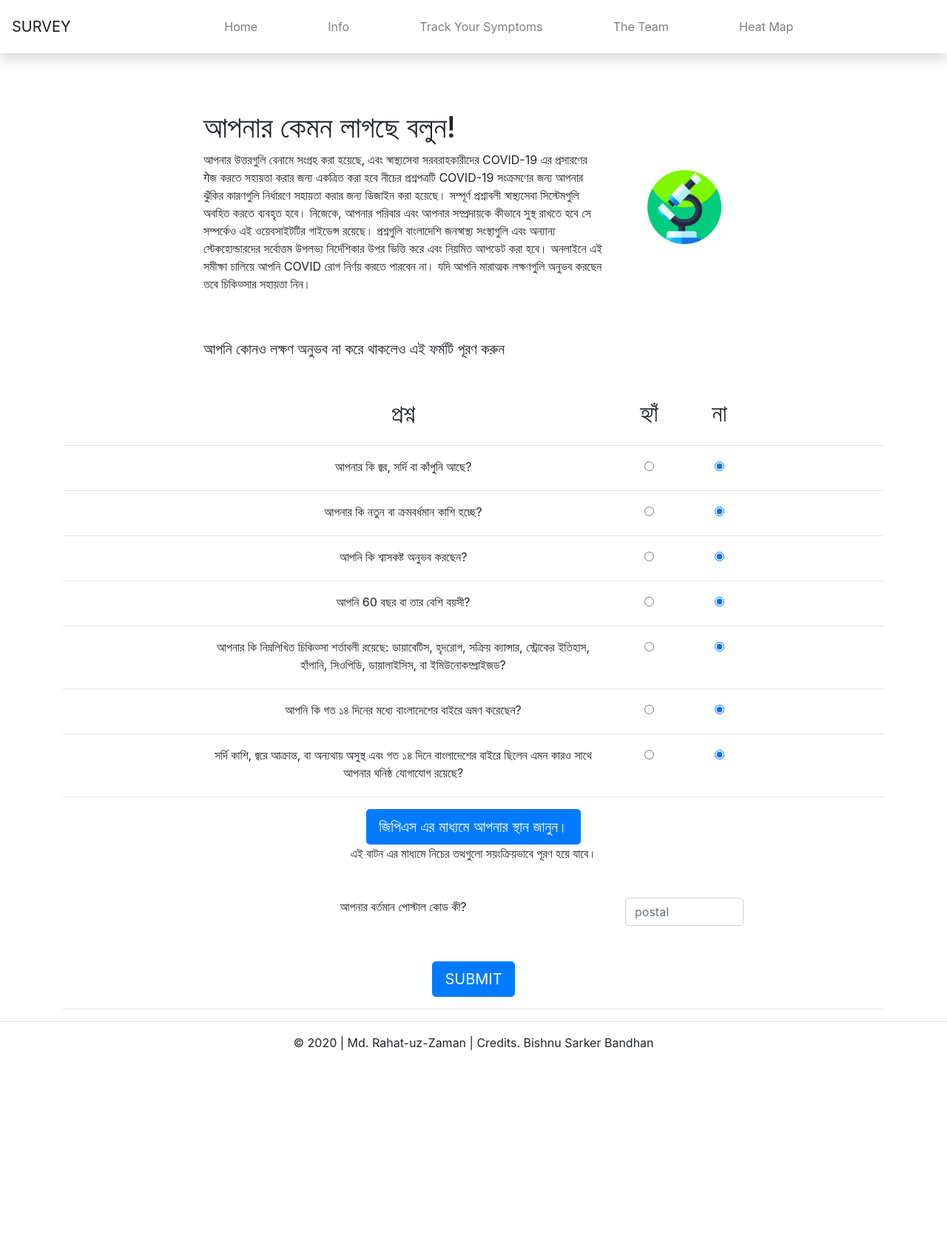
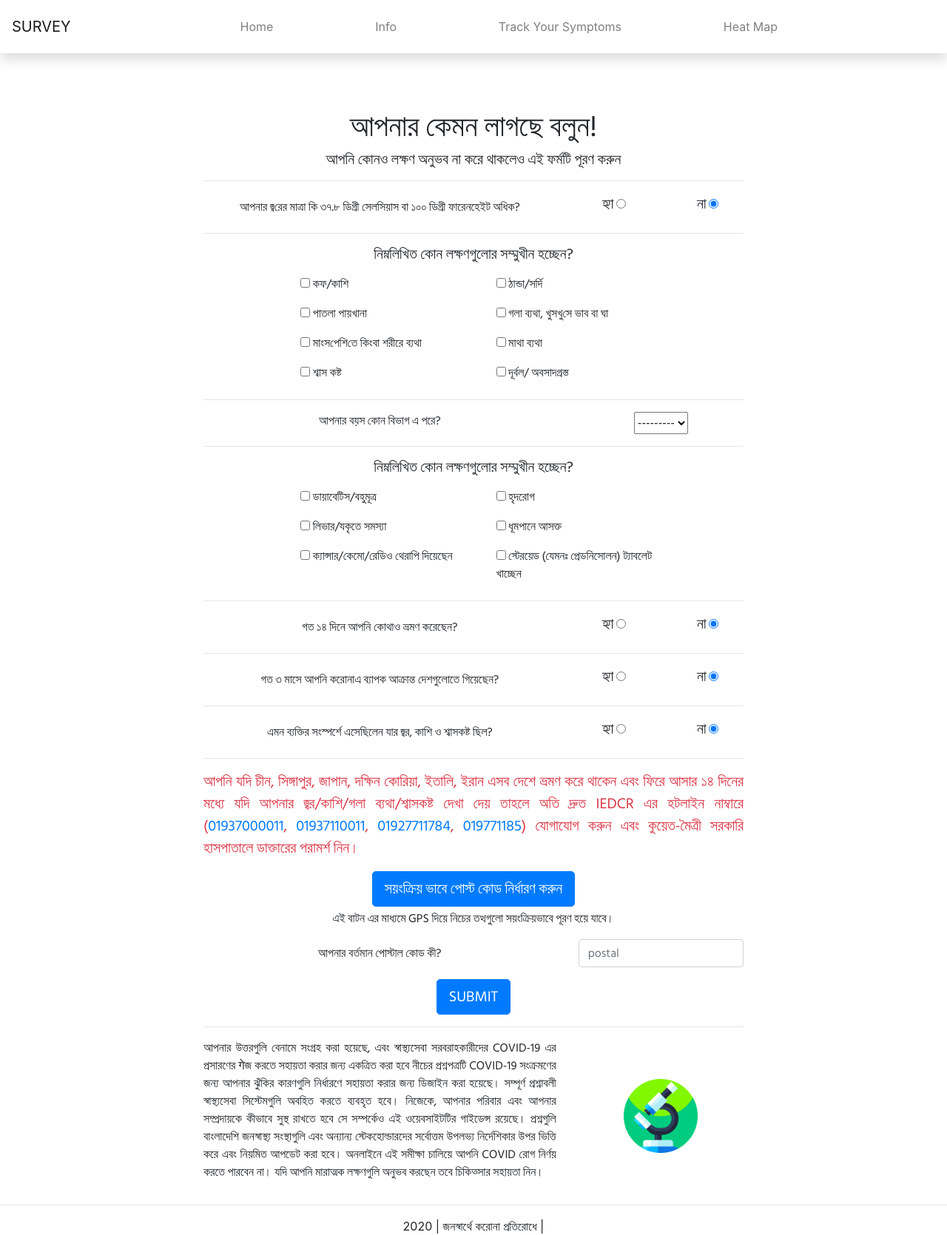
Before and after one commit to rahatzamancse/bangladesh-corona-survey, a Django app: page /survey/ in a window 1280 px wide. Shown: the whole page at 74% size. Before the commit the page ends 1420 px from the top, so only its background shows below. Run offline with Django 3.2, Linux system fonts and the light colour scheme; some libraries are stand-ins or nearby versions.

Commit message:
Major update of the model and form.
1. Shortcut script to reset DB
2. Update Bangla font.
3. Update survey form according to IEDCR.
4. Simplified JSON API.

```diff
--- a/static/custom.css
+++ b/static/custom.css
@@ -2,6 +2,9 @@ html {
   scroll-behavior: smooth;
 }
 
+.bangla {
+  font-family: 'Hind Siliguri', "Helvetica Neue", Helvetica, Arial, sans-serif;
+}
 
 /*img.profile-photo {*/
 /*    width: 150px;*/
--- a/survey/forms.py
+++ b/survey/forms.py
@@ -3,29 +3,73 @@ from survey.models import SurveyAnswer
 
 
 class SurveyForm(forms.ModelForm):
+    def __init__(self, *args, **kwargs):
+        super(SurveyForm, self).__init__(*args, **kwargs)
+        for field_name in ['fever', 'cough', 'cold', 'diarrhea', 'sore_throat', 'body_ache', 'headache', 'breathless', 'fatigue', 'diabetes', 'heart', 'lever', 'smoking', 'cancer_therapy', 'steroid', 'travel_14_days', 'travel_infected_3_month', 'close_contact']:
+            self.fields[field_name].required = False
+
     class Meta:
         model = SurveyAnswer
-        fields = ['fever', 'cough', 'breathless', 'older_than_60', 'med_history', 'outside_BD', 'close_contact', 'postcode', 'lat', 'lon']
+        # fields = ['', '']
         # fields = '__all__'
-        # exclude = ['corona']
+
+        # These fields will be calculated after submission by the user
+        exclude = ['submission_time', 'captcha_score', 'infection_score']
 
         widgets = {
             'fever': forms.RadioSelect,
-            'cough': forms.RadioSelect,
-            'breathless': forms.RadioSelect,
-            'older_than_60': forms.RadioSelect,
-            'med_history': forms.RadioSelect,
-            'outside_BD': forms.RadioSelect,
+
+            'cough': forms.CheckboxInput,
+            'cold': forms.CheckboxInput,
+            'diarrhea': forms.CheckboxInput,
+            'sore_throat': forms.CheckboxInput,
+            'body_ache': forms.CheckboxInput,
+            'headache': forms.CheckboxInput,
+            'breathless': forms.CheckboxInput,
+            'fatigue': forms.CheckboxInput,
+
+            'age_group': forms.Select,
+
+            'diabetes': forms.CheckboxInput,
+            'heart': forms.CheckboxInput,
+            'lever': forms.CheckboxInput,
+            'smoking': forms.CheckboxInput,
+            'cancer_therapy': forms.CheckboxInput,
+            'steroid': forms.CheckboxInput,
+
+            'travel_14_days': forms.RadioSelect,
+            'travel_infected_3_month': forms.RadioSelect,
             'close_contact': forms.RadioSelect,
-            'postcode': forms.NumberInput(attrs={'class': 'form-control', 'placeholder': 'postal'})
+
+            'postcode': forms.NumberInput(attrs={'class': 'form-control', 'placeholder': 'postal'}),
+
+            'lat': forms.HiddenInput,
+            'lon': forms.HiddenInput,
         }
         labels = {
-            'fever': 'আপনার কি জ্বর, সর্দি বা কাঁপুনি আছে?',
-            'cough': 'আপনার কি নতুন বা ক্রমবর্ধমান কাশি হচ্ছে?',
-            'breathless': 'আপনি কি শ্বাসকষ্ট অনুভব করছেন?',
-            'older_than_60': 'আপনি 60 বছর বা তার বেশি বয়সী?',
-            'med_history': 'আপনার কি নিম্নলিখিত চিকিত্সা শর্তাবলী রয়েছে: ডায়াবেটিস, হৃদরোগ, সক্রিয় ক্যান্সার, স্ট্রোকের ইতিহাস, হাঁপানি, সিওপিডি, ডায়ালাইসিস, বা ইমিউনোকম্প্রাইজড?',
-            'outside_BD': 'আপনি কি গত ১৪ দিনের মধ্যে বাংলাদেশের বাইরে ভ্রমণ করেছেন?',
-            'close_contact': 'সর্দি কাশি, জ্বরে আক্রান্ত, বা অন্যথায় অসুস্থ এবং গত ১৪ দিনে বাংলাদেশের বাইরে ছিলেন এমন কারও সাথে আপনার ঘনিষ্ঠ যোগাযোগ রয়েছে?',
+            'fever': 'আপনার জ্ব‌রের মাত্রা কি ৩৭.৮ ডিগ্রী সেল‌সিয়া‌স বা ১০০ ডিগ্রী ফারেনহেইট অ‌ধিক?',
+
+            'cough': 'কফ/কা‌শি',
+            'cold': 'ঠান্ডা/স‌র্দি',
+            'diarrhea': 'পাতলা পায়খানা',
+            'sore_throat': 'গলা ব্যথা, খুসখু‌সে ভাব বা ঘা',
+            'body_ache': 'মাংস‌পে‌শি‌তে কিংবা শরীরে ব্যথা',
+            'headache': 'মাথা ব্যথা',
+            'breathless': 'শ্বাস কষ্ট',
+            'fatigue': 'দূর্বল/ অবসাদগ্রস্ত',
+
+            'age_group': 'আপনার বয়স কোন বিভাগ এ পরে?',
+
+            'diabetes': 'ডায়াবেটিস/বহুমূত্র',
+            'heart': 'হৃদরোগ',
+            'lever': 'লিভার/যকৃতে সমস্যা',
+            'smoking': 'ধূমপানে আসক্ত',
+            'cancer_therapy': 'ক্যান্সার/কেমো/রেডিও থেরাপি দিয়েছেন',
+            'steroid': 'স্টেরয়েড (যেমনঃ প্রেডনিসোলন) ট্যাবলেট খাচ্ছেন',
+
+            'travel_14_days': 'গত ১৪ দিনে আপনি কোথাও ভ্রমণ করেছেন?',
+            'travel_infected_3_month': 'গত ৩ মাসে আপনি করোনাএ ব্যাপক আক্রান্ত দেশগুলোতে গিয়েছেন?',
+            'close_contact': 'এমন ব্যক্তির সংস্পর্শে এসেছিলেন যার জ্বর, কাশি ও শ্বাসকষ্ট ছিল?',
+
             'postcode': 'আপনার বর্তমান পোস্টাল কোড কী?'
         }
--- a/survey/views.py
+++ b/survey/views.py
@@ -24,9 +24,10 @@ def index(request):
             }).json()
             # process the data in form.cleaned_data as required
             new_survey: SurveyAnswer = form.save()
+            print(new_survey)
             if captcha_result['success']:
                 new_survey.captcha_score = captcha_result['score']
-            new_survey = new_survey.classify_infection()
+            new_survey = new_survey.calculate_infection_score()
             new_survey.save()
 
             # redirect to a new URL:
@@ -43,10 +44,19 @@ def index(request):
 
 
 def surveydata(request):
-    data = serializers.serialize('python', SurveyAnswer.objects.all(), fields=('lat', 'lon', 'infected'))
+    data = serializers.serialize('python', SurveyAnswer.objects.all(), fields=('lat', 'lon', 'infection_score'))
     data = [d['fields'] for d in data]
     for i, d in enumerate(data):
         data[i]['lat'] = float(data[i]['lat'])
         data[i]['lon'] = float(data[i]['lon'])
-    # data = json.dumps(data)
-    return JsonResponse(data, safe=False)
+
+    new_min = 0.5
+    new_max = 1.0
+    new_spread = new_max - new_min
+    minx = min([i['infection_score'] for i in data])
+    maxx = max([i['infection_score'] for i in data])
+    spread = maxx - minx
+    if spread == 0:
+        spread = maxx
+    new_data = [[i['lat'], i['lon'], (i['infection_score']-minx)/spread*new_spread + new_min] for i in data]
+    return JsonResponse(new_data, safe=False)
--- a/templates/base.html
+++ b/templates/base.html
@@ -1,7 +1,7 @@
 {% load static %}
 
 <!DOCTYPE html>
-<html lang="en">
+<html lang="bn">
 <head>
     <meta charset="utf-8">
     <link rel="shortcut icon" href="" type="image/x-icon"> <!-- TODO: Update icon -->
@@ -10,7 +10,10 @@
     <meta name="theme-color" content="#000000">
     <meta name="description" content="Your platform for up-to-date information about COVID-19 in your community and in Bangladesh">
 
-    <title>{% block title %}Bangla COVID-19 survey{% endblock title %}</title>
+    <title>{% block title %}Bangladesh COVID-19 survey{% endblock title %}</title>
+
+    <!-- Bengali font -->
+    <link href="https://fonts.googleapis.com/css?family=Hind+Siliguri&display=swap" rel="stylesheet">
 
     <!-- Font Awesome Icons -->
     <link rel="stylesheet" href="https://cdnjs.cloudflare.com/ajax/libs/font-awesome/5.12.1/css/all.min.css"/>
@@ -19,6 +22,9 @@
     <link rel="stylesheet" href="https://stackpath.bootstrapcdn.com/bootstrap/4.4.1/css/bootstrap.min.css" integrity="sha384-Vkoo8x4CGsO3+Hhxv8T/Q5PaXtkKtu6ug5TOeNV6gBiFeWPGFN9MuhOf23Q9Ifjh" crossorigin="anonymous">
 
     <!-- Custom Style -->
+    <style>
+
+    </style>
     <link rel="stylesheet" href="{% static 'custom.css' %}">
     {% block extracss %}{% endblock extracss %}
 
@@ -62,9 +68,9 @@
             <li class="nav-item">
                 <a class="nav-link" href="#">Track Your Symptoms</a>
             </li>
-            <li class="nav-item">
-                <a class="nav-link" href="#">The Team</a>
-            </li>
+{#            <li class="nav-item">#}
+{#                <a class="nav-link" href="#">The Team</a>#}
+{#            </li>#}
             <li class="nav-item">
                 <a class="nav-link" href="{% url 'heatmap' %}">Heat Map</a>
             </li>
@@ -82,9 +88,14 @@
 {% block content %}
 {% endblock content %}
 <hr>
+{#<footer>#}
+{#    <div style="text-align: center;">#}
+{#        © 2020 | Md. Rahat-uz-Zaman | Credits. Bishnu Sarker Bandhan#}
+{#    </div>#}
+{#</footer>#}
 <footer>
     <div style="text-align: center;">
-        © 2020 | Md. Rahat-uz-Zaman | Credits. Bishnu Sarker Bandhan
+        2020 | জনস্বার্থে করোনা প্রতিরোধে |
     </div>
 </footer>
 
--- a/templates/survey/index.html
+++ b/templates/survey/index.html
@@ -31,79 +31,124 @@
 {% endblock extrajs %}
 
 {% block content %}
-    <section class="container mt-md-5 pt-md-5">
+    <section class="container mt-md-5 pt-md-5 bangla">
     <div class="row justify-content-center">
-            <div class="col-md-6">
+    <div class="col-md-8 col-sm-12">
+
+        <div class="text-center">
             <h1>আপনার কেমন লাগছে বলুন!</h1>
-                <p>আপনার উত্তরগুলি বেনামে সংগ্রহ করা হয়েছে, এবং স্বাস্থ্যসেবা সরবরাহকারীদের COVID-19 এর প্রসারণের गेজ করতে সহায়তা করার জন্য একত্রিত করা হবে নীচের প্রশ্নপত্রটি COVID-19 সংক্রমণের জন্য আপনার ঝুঁকির কারণগুলি নির্ধারণে সহায়তা করার জন্য ডিজাইন করা হয়েছে। সম্পূর্ণ প্রশ্নাবলী স্বাস্থ্যসেবা সিস্টেমগুলি অবহিত করতে ব্যবহৃত হবে। নিজেকে, আপনার পরিবার এবং আপনার সম্প্রদায়কে কীভাবে সুস্থ রাখতে হবে সে সম্পর্কেও এই ওয়েবসাইটটির গাইডেন্স রয়েছে। প্রশ্নগুলি বাংলাদেশি জনস্বাস্থ্য সংস্থাগুলি এবং অন্যান্য স্টেকহোল্ডারদের সর্বোত্তম উপলভ্য নির্দেশিকার উপর ভিত্তি করে এবং নিয়মিত আপডেট করা হবে। অনলাইনে এই সমীক্ষা চালিয়ে আপনি COVID রোগ নির্ণয় করতে পারবেন না। যদি আপনি মারাত্মক লক্ষণগুলি অনুভব করছেন তবে চিকিত্সার সহায়তা নিন।</p>
-            </div>
-            <div class="col-md-2 align-self-center text-center">
-                <img src="{% static 'home_logo.png' %}" alt="Logo Image" style="width: 100px; height: 100px;">
-            </div>
-        </div>
-        <div class="row mt-5 justify-content-center">
-            <div class="col-md-8">
             <h5>আপনি কোনও লক্ষণ অনুভব না করে থাকলেও এই ফর্মটি পূরণ করুন</h5>
-            </div>
         </div>
         <form id="formsubmit" action="" method="post">
             {% csrf_token %}
             {{ form.non_field_errors }}
             {{ form.source.errors }}
             {{ form.source }}
-            <div class="row d-none d-md-flex text-center mt-5 justify-content-center">
-                <div class="col-md-6">
-                    <h2>প্রশ্ন</h2>
+            <hr>
+
+            <div class="row justify-content-center">
+                <div class="col-md-8 align-self-center text-center">
+                    {{ form.fever.label }}
                 </div>
-                <div class="col-md-1">
-                    <h2>হ্যাঁ</h2>
+                <div class="col-6 text-right col-md-2 text-md-center">
+                    <label class="lead">হ্যা</label>
+                    {{ form.fever.0.tag }}
                 </div>
-                <div class="col-md-1">
-                    <h2>না</h2>
+                <div class="col-6 text-left col-md-2 text-md-center">
+                    <label class="lead">না</label>
+                    {{ form.fever.1.tag }}
                 </div>
             </div>
             <hr>
-            {% for field in form.visible_fields|slice:":7" %}
-                <div class="row text-center justify-content-center">
-                    <div class="col-12 col-md-6 pb-1">
+
+            <h5 class="text-center">নিম্নলিখিত কোন লক্ষণগুলোর সম্মুখীন হচ্ছেন?</h5>
+            <div class="row justify-content-center ml-5 ml-sm-0">
+                {% for field in form.visible_fields|slice:"1:9" %}
+                    <div class="col-md-4 m-2">
+                        {{ field }}
                         {{ field.label }}
                     </div>
-                    <div class="col-6 text-right col-md-1 text-md-center">
-                        <label class="d-inline d-md-none lead p-2">হ্যা</label>
+                {% endfor %}
+            </div>
+            <hr>
+
+            <div class="row text-center justify-content-center">
+                <div class="col-md-8">
+                    {{ form.age_group.label }}
+                </div>
+                <div class="col-md-4">
+                    {{ form.age_group }}
+                </div>
+            </div>
+            <hr>
+
+            <h5 class="text-center">নিম্নলিখিত কোন লক্ষণগুলোর সম্মুখীন হচ্ছেন?</h5>
+            <div class="row justify-content-center ml-5 ml-sm-0">
+                {% for field in form.visible_fields|slice:"10:16" %}
+                    <div class="col-md-4 m-2">
+                        {{ field }}
+                        {{ field.label }}
+                    </div>
+                {% endfor %}
+            </div>
+            <hr>
+
+            {% for field in form.visible_fields|slice:"16:19" %}
+            <div class="row justify-content-center">
+                <div class="col-md-8 align-self-center text-center">
+                    {{ field.label }}
+                </div>
+                <div class="col-6 text-right col-md-2 text-md-center">
+                    <label class="lead">হ্যা</label>
                     {{ field.0.tag }}
                 </div>
-                    <div class="col-6 text-left col-md-1 text-md-center">
-                        <label class="d-inline d-md-none lead p-2">না</label>
+                <div class="col-6 text-left col-md-2 text-md-center">
+                    <label class="lead">না</label>
                     {{ field.1.tag }}
                 </div>
             </div>
             <hr>
             {% endfor %}
+            <div class="row justify-content-center">
+                <div class="col align-self-center text-justify">
+                    <p class="lead text-danger">
+                        আপনি যদি চীন, সিঙ্গাপুর, জাপান, দক্ষিন কোরিয়া, ইতালি, ইরান এসব দেশে ভ্রমণ করে থাকেন এবং ফিরে আসার ১৪ দিনের মধ্যে যদি আপনার জ্বর/কাশি/গলা ব্যথা/শ্বাসকষ্ট দেখা দেয় তাহলে অতি দ্রুত IEDCR এর হটলাইন নাম্বারে (<a href="tel:01937000011">01937000011</a>, <a href="tel:01937110011">01937110011</a>, <a href="tel:01927711784">01927711784</a>, <a href="tel:019771185">019771185</a>) যোগাযোগ করুন এবং কুয়েত-মৈত্রী সরকারি হাসপাতালে ডাক্তারের পরামর্শ নিন।
+                    </p>
+                </div>
+            </div>
 
-            <div class="row text-center justify-content-center mb-5">
-                <div class="col-12 col-md-8">
-                    <button type="button" id="btnLocation" class="btn btn-primary btn-lg">জিপিএস এর মাধ্যমে আপনার স্থান জানুন।</button><br>
-                    <span id="address">এই বাটন এর মাধ্যমে নিচের তত্থগুলো সয়ংক্রিয়ভাবে পূরণ হয়ে যাবে। </span>
+            <div class="row text-center justify-content-center mb-3">
+                <div class="col">
+                    <button type="button" id="btnLocation" class="btn btn-primary btn-lg mb-1">সয়ংক্রিয় ভাবে পোস্ট কোড নির্ধারণ করুন</button><br>
+                    <span id="address">এই বাটন এর মাধ্যমে GPS দিয়ে নিচের তত্থগুলো সয়ংক্রিয়ভাবে পূরণ হয়ে যাবে। </span>
                 </div>
             </div>
             <div class="row text-center justify-content-center">
-                <div class="col-12 col-md-6 pb-2">
+                <div class="col align-self-center">
                     {{ form.postcode.label }}
                 </div>
-                <div class="col-12 text-center col-md-2">
+                <div class="col-md-4">
                     {{ form.postcode }}
-                    {{ form.lon.as_hidden }}
-                    {{ form.lat.as_hidden }}
+                    {{ form.lon }}
+                    {{ form.lat }}
                 </div>
             </div>
             <input type="hidden" name="g-recaptcha-response" id='recaptcha'>
-            <div class="row text-center justify-content-center mt-5">
-                <div class="col-12 text-right col-md-6 text-md-center">
+            <div class="text-center mt-3 text-center">
                 <input type="submit" value="SUBMIT" class="btn btn-primary btn-lg">
-                </div>
             </div>
             <hr>
         </form>
+        <div class="row justify-content-center">
+            <div class="col-md-8 text-justify">
+                <p>আপনার উত্তরগুলি বেনামে সংগ্রহ করা হয়েছে, এবং স্বাস্থ্যসেবা সরবরাহকারীদের COVID-19 এর প্রসারণের गेজ করতে সহায়তা করার জন্য একত্রিত করা হবে নীচের প্রশ্নপত্রটি COVID-19 সংক্রমণের জন্য আপনার ঝুঁকির কারণগুলি নির্ধারণে সহায়তা করার জন্য ডিজাইন করা হয়েছে। সম্পূর্ণ প্রশ্নাবলী স্বাস্থ্যসেবা সিস্টেমগুলি অবহিত করতে ব্যবহৃত হবে। নিজেকে, আপনার পরিবার এবং আপনার সম্প্রদায়কে কীভাবে সুস্থ রাখতে হবে সে সম্পর্কেও এই ওয়েবসাইটটির গাইডেন্স রয়েছে। প্রশ্নগুলি বাংলাদেশি জনস্বাস্থ্য সংস্থাগুলি এবং অন্যান্য স্টেকহোল্ডারদের সর্বোত্তম উপলভ্য নির্দেশিকার উপর ভিত্তি করে এবং নিয়মিত আপডেট করা হবে। অনলাইনে এই সমীক্ষা চালিয়ে আপনি COVID রোগ নির্ণয় করতে পারবেন না। যদি আপনি মারাত্মক লক্ষণগুলি অনুভব করছেন তবে চিকিত্সার সহায়তা নিন।</p>
+            </div>
+            <div class="col-md-4 text-center align-self-center">
+                <img src="{% static 'home_logo.png' %}" alt="Logo Image" style="width: 100px; height: 100px;">
+            </div>
+        </div>
+    </div>
+    </div>
     </section>
 
 {% endblock content %}
```
Also changed, not shown: survey/models.py (+91 -29 lines), templates/heatmap/index.html (+1 -10 lines), survey/migrations/0001_initial.py, survey/migrations/0002_auto_20200324_0902.py (deleted), survey/migrations/0003_auto_20200324_1751.py (deleted), survey/migrations/0004_auto_20200325_1319.py (deleted), survey/migrations/0005_auto_20200326_0246.py (deleted), survey/migrations/0006_auto_20200326_0639.py (deleted), survey/migrations/0007_auto_20200326_0639.py (deleted), 1 other file. Lines whose indentation alone changed are shown as unchanged.
